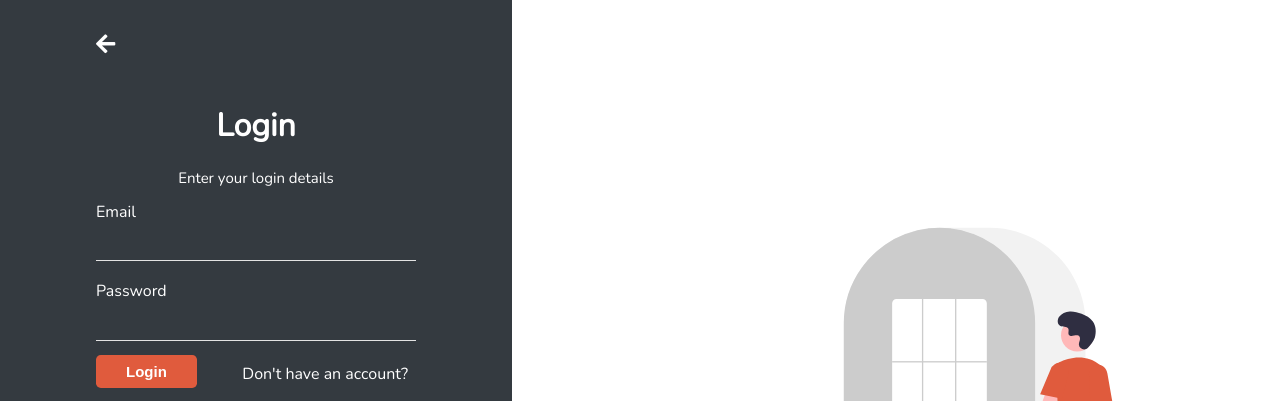
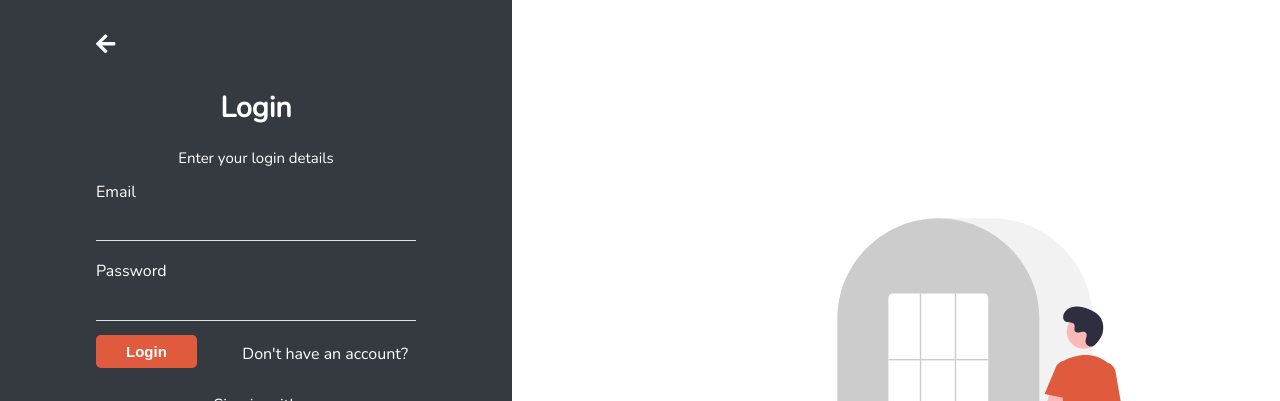
Before and after one commit to Born2shine/tomillshop, a plain HTML site: page login.html in a window 1280 px wide. Shown: the top 401 px of the page. Drawn offline with nearby package versions, Linux system fonts and the light colour scheme.

Commit message:
some bug fix

```diff
--- a/assets/css/login.css
+++ b/assets/css/login.css
@@ -90,13 +90,13 @@ body {
 
 .svg__section {
     width: 50%;
-    padding: 0 2rem;
+    padding: 0 1rem;
 }
 
 .form-section {
     background: var(--clr-dark);
     width: 40%;
-    padding: 5rem 6rem;
+    padding: 2rem 6rem;
 }
 
 .back__btn {
@@ -107,9 +107,9 @@ body {
 }
 
 .login__header {
-    padding: 1.5rem 0.5rem 0.8rem 0.5rem;
+    padding: 3.5rem 0.5rem 0.8rem 0.5rem;
     text-align: center;
-    font-size: 2rem;
+    font-size: 1.8rem;
     color: var(--clr-white);
 }
 
```
